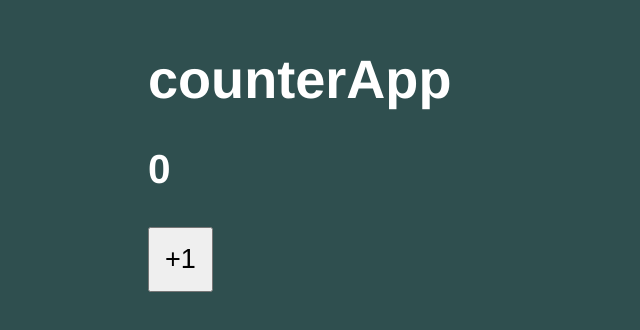
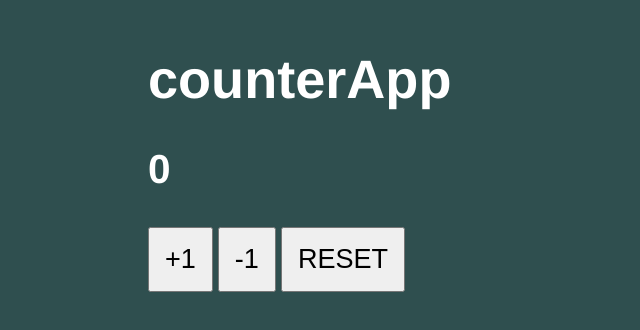
Before and after one commit to KevinUmayam/03-counter-app-vite, a React (Vite) app: page / in a window 1280 px wide. Shown: the part 136-466 px from the top of the page, without its empty margins (0-640 px from the left). Built offline with nearby package versions, Linux system fonts and the light colour scheme.

Commit message:
added buttons to subtract from counter and to reset it

```diff
--- a/src/counterApp.jsx
+++ b/src/counterApp.jsx
@@ -1,20 +1,24 @@
 import PropTypes from 'prop-types'
 import {useState} from 'react'
 
-const CounterApp = () => {
+const CounterApp = ({value}) => {
 
-    const [counter, setCounter] = useState(0)
+    const [counter, setCounter] = useState(value)
     const handleAdd = () => {
         // setCounter(counter + 1)
         setCounter((c) => c + 1)
     }
+
+    const handleSubtract= () => setCounter(counter - 1)
+
+        const handleReset= () => setCounter( value )
     return (
     <>
         <h1>counterApp</h1>
         <h2> {counter} </h2>
-        <button onClick={ handleAdd }>
-            +1
-        </button>
+        <button onClick={ handleAdd }>+1</button>
+        <button onClick={ handleSubtract }>-1</button>
+        <button onClick={ handleReset }>RESET</button>
     </>
     )
 }
--- a/src/main.jsx
+++ b/src/main.jsx
@@ -12,6 +12,6 @@
     <React.StrictMode>
         {/* <HelloWorldApp/> */}
         {/* <FirstApp title='Hello, I am Kevin' subTitle={123}/> */}
-        <CounterApp />
+        <CounterApp value={0}/>
     </React.StrictMode>
 )
--- a/src/styles.css
+++ b/src/styles.css
@@ -9,4 +9,5 @@
 button {
     padding: 15px;
     font-size: 1.3rem;
+    margin-right: 5px;
 }
```
